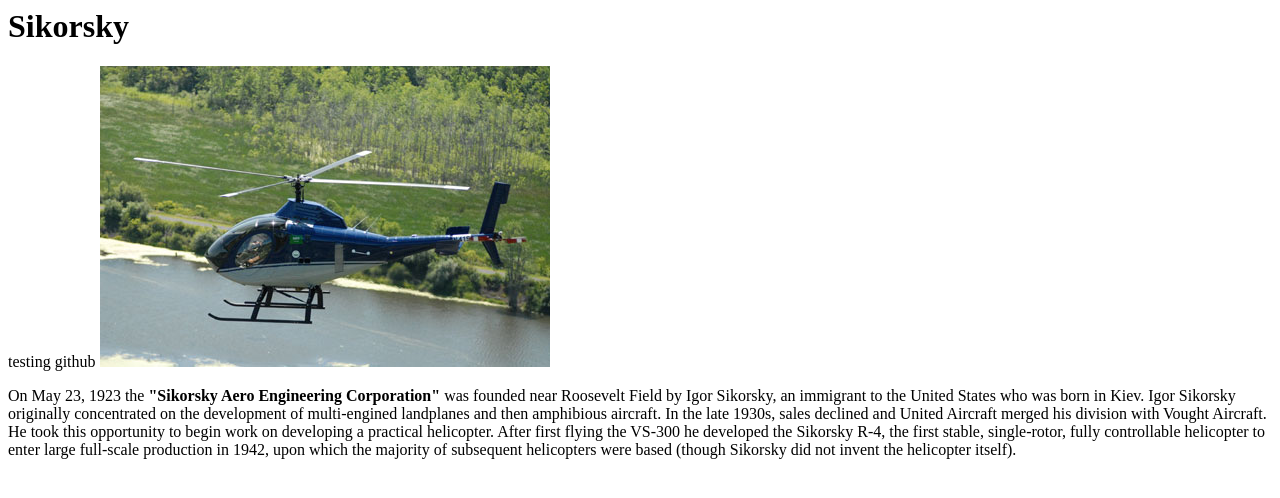
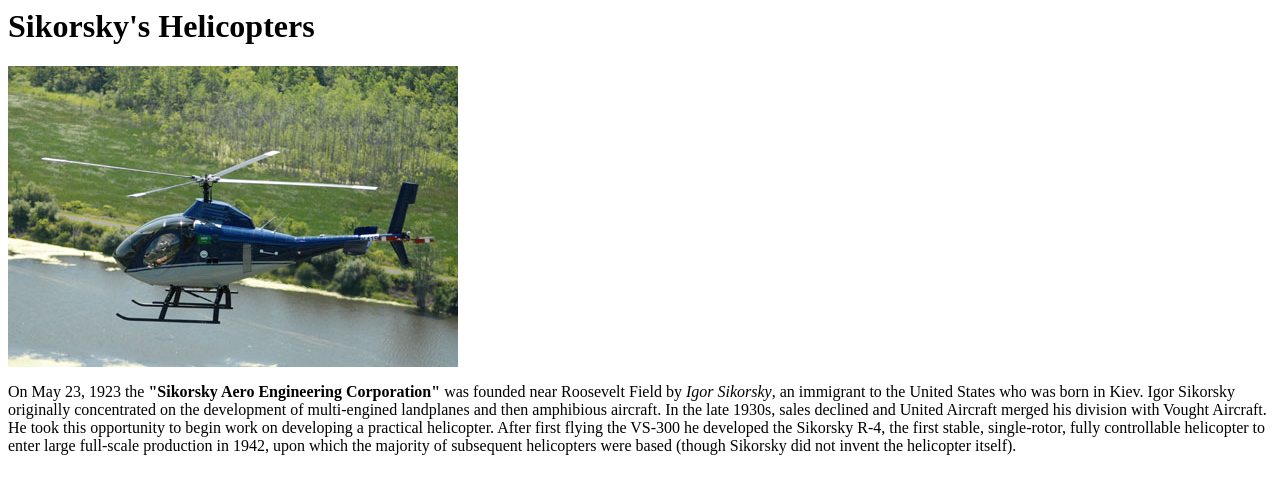
Before and after one commit to tylertel/shreddy, a plain HTML site: page index.html in a window 1280 px wide. Drawn offline with Linux system fonts and the light colour scheme.

Commit message:
Update index.html

```diff
--- a/index.html
+++ b/index.html
@@ -1,5 +1,4 @@
-<h1>Sikorsky</h1>
-testing github
+<h1>Sikorsky's Helicopters</h1>
 <picture>
 <source srcset="./s434.jpg" media="(min-width:40em)">
 <source srcset="./small.png" media="(min-width:20em)">
@@ -7,4 +6,5 @@ testing github
 
 <img src="./s434.jpg" alt="">
 </picture>
-<p>On May 23, 1923 the <strong>"Sikorsky Aero Engineering Corporation"</strong> was founded near Roosevelt Field by Igor Sikorsky, an immigrant to the United States who was born in Kiev. Igor Sikorsky originally concentrated on the development of multi-engined landplanes and then amphibious aircraft. In the late 1930s, sales declined and United Aircraft merged his division with Vought Aircraft. He took this opportunity to begin work on developing a practical helicopter. After first flying the VS-300 he developed the Sikorsky R-4, the first stable, single-rotor, fully controllable helicopter to enter large full-scale production in 1942, upon which the majority of subsequent helicopters were based (though Sikorsky did not invent the helicopter itself).</p>
+
+<p>On May 23, 1923 the <strong>"Sikorsky Aero Engineering Corporation"</strong> was founded near Roosevelt Field by <i>Igor Sikorsky</i>, an immigrant to the United States who was born in Kiev. Igor Sikorsky originally concentrated on the development of multi-engined landplanes and then amphibious aircraft. In the late 1930s, sales declined and United Aircraft merged his division with Vought Aircraft. He took this opportunity to begin work on developing a practical helicopter. After first flying the VS-300 he developed the Sikorsky R-4, the first stable, single-rotor, fully controllable helicopter to enter large full-scale production in 1942, upon which the majority of subsequent helicopters were based (though Sikorsky did not invent the helicopter itself).</p>
```
